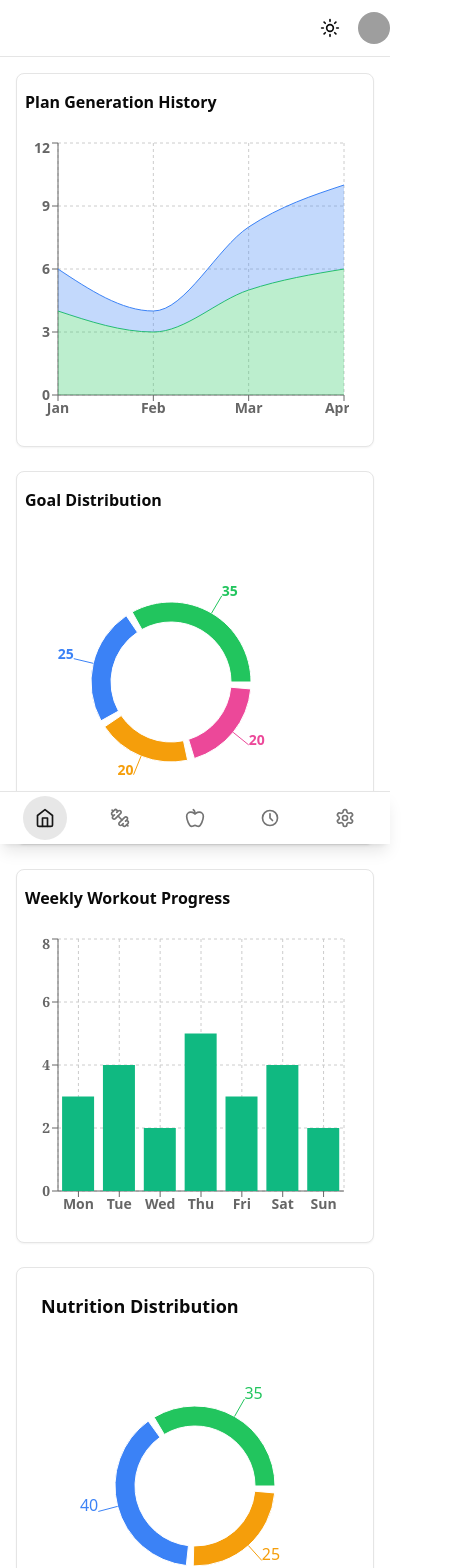
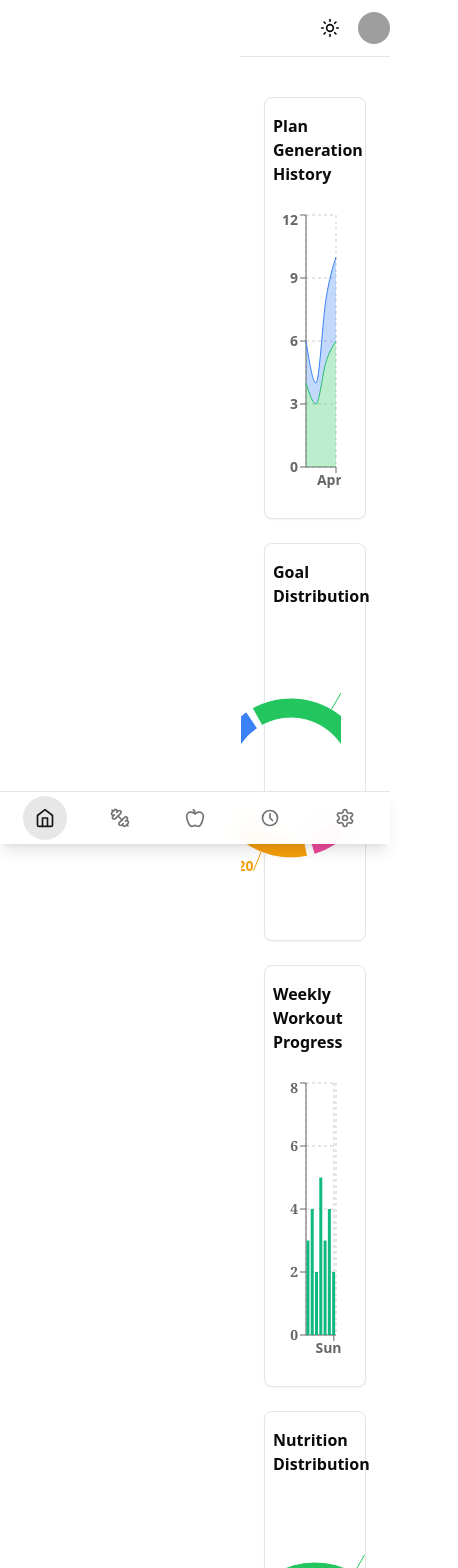
Before and after one commit to salar-ghi/fitnessFront, a Next.js app: page / in a window 390 px wide. Shown: the top 1568 px of the page, 458 px wide, since content can reach past the window. Built offline with nearby package versions, Linux system fonts and the light colour scheme; grey boxes are pictures that could not be loaded.

Commit message:
minor change

```diff
--- a/src/app/layout.tsx
+++ b/src/app/layout.tsx
@@ -1,3 +1,5 @@
+// 'use client'
+// import { Metadata } from 'next';
 import type { Metadata } from "next";
 import localFont from "next/font/local";
 import "./globals.css";
@@ -7,6 +9,10 @@ import { MainNav } from "@/components/layout/main-nav";
 import { MobileNav } from "@/components/layout/mobile-nav";
 import { UserNav } from "@/components/layout/user-nav";
 import { ModeToggle } from "@/components/layout/mode-toggle";
+
+import { setBooleanInLocalStorage, getBooleanFromLocalStorage } from "@/utils/localStorage";
+import React, { useState } from "react";
+
 
 const geistSans = localFont({
   src: "./fonts/GeistVF.woff",
@@ -29,13 +35,27 @@ export default function RootLayout({
 }: Readonly<{
   children: React.ReactNode;
 }>) {
+  // const { isToggled, toggle } = useToggleStore();
+
+  // useEffect(() => {
+  //   toggle();
+  // }, []);
+  // const [isToggled, setIsToggled] = useState<boolean>(false);
+  let isToggled = getBooleanFromLocalStorage("isToggled");
+  React.useEffect(() => {
+    isToggled = getBooleanFromLocalStorage("isToggled");
+
+  });
+  console.log(isToggled)
+
   return (
     <html lang="en" suppressHydrationWarning>
       <body className={`${geistSans.variable} ${geistMono.variable} antialiased`} suppressHydrationWarning>
           <ThemeProvider attribute="class" defaultTheme="system" enableSystem disableTransitionOnChange>
           <div className="min-h-screen bg-background">
             <MainNav />
-            <div className="transition-all duration-300 md:pl-[72px] xl:pl-[240px]">
+            <div className={`transition-all duration-300 ${isToggled ? "pl-[72px]": "pl-[240px]"}`}>
+            {/* <div className="transition-all duration-300 md:pl-[72px] xl:pl-[240px]"> */}
               <header className="sticky top-0 z-50 w-full border-b bg-background/95 backdrop-blur supports-[backdrop-filter]:bg-background/60">
                 <div className="container flex h-14 items-center">
                   <div className="flex-1" />
--- a/src/app/page.tsx
+++ b/src/app/page.tsx
@@ -62,39 +62,22 @@ const COLORS = ["#22c55e", "#3b82f6", "#f59e0b", "#ec4899"];
 
 export default function Home() {
   return (
-    <div className="container mx-auto min-w-full p-2 lg:p-4 xl:p-6">
+    <div className="container mx-auto min-w-full p-4 lg:p-4 xl:p-6">
       <div className="grid grid-cols-1 xl:grid-cols-3 gap-6">
 
         {/* Plan Generation History */}
-        <motion.div initial={{ opacity: 0, y: 20 }} animate={{ opacity: 1, y: 0 }} transition={{ delay: 0.1 }} className="xl:col-span-2">
+        <motion.div initial={{ opacity: 0, y: 20 }} animate={{ opacity: 1, y: 0 }} transition={{ delay: 0.1 }} className="xl:col-span-2 pt-4">
           <Card className="py-4 xl:py-6 xl:pr-6">
             <h2 className="text-md font-semibold mb-4 pl-2 lg:pl-4 xl:pl-6">Plan Generation History</h2>
             <div className="h-[300px] w-full">
               <ResponsiveContainer width="100%" height="100%" className="font-semibold text-sm pt-2 -ml-6 -mr-4 xl:mr-0 xl:-ml-4">
-                <AreaChart data={planData} className="">
+                <AreaChart data={planData} className="text-sm font-semibold">
                   <CartesianGrid strokeDasharray="3 3" />
                   <XAxis dataKey="name" />
                   <YAxis />
                   <Tooltip />
-                  <Area
-                    type="monotone"
-                    dataKey="workouts"
-                    stackId="1"
-                    stroke="#22c55e"
-                    fill="#22c55e"
-                    fillOpacity={0.3}
-                    name="Workout Plans"
-                  />
-                  <Area
-                    type="monotone"
-                    dataKey="diets"
-                    stackId="1"
-                    stroke="#3b82f6"
-                    fill="#3b82f6"
-                    fillOpacity={0.3}
-                    name="Diet Plans"
-                    className="text-green-500 text-sm font-semibold"
-                  />
+                  <Area type="monotone" dataKey="workouts" stackId="1" stroke="#22c55e" fill="#22c55e" fillOpacity={0.3} name="Workout Plans" />
+                  <Area type="monotone" dataKey="diets" stackId="1" stroke="#3b82f6" fill="#3b82f6" fillOpacity={0.3} name="Diet Plans" className="text-green-500 text-sm font-semibold" />
                 </AreaChart>
               </ResponsiveContainer>
             </div>
@@ -130,7 +113,7 @@ export default function Home() {
                 <BarChart data={workoutData} className="text-sm font-semibold">
                   <CartesianGrid strokeDasharray="3 3" />
                   <XAxis dataKey="name" className="font-semibold text-sm "/>
-                  <YAxis className="font-serif bg-slate-900  text-sm" />
+                  <YAxis className="font-serif bg-slate-900 text-sm" />
                   <Tooltip />
                   <Bar dataKey="workouts" fill="#10B981" className="text-green-500 text-sm font-semibold" />
                 </BarChart>
@@ -139,13 +122,10 @@ export default function Home() {
           </Card>
         </motion.div>
 
-        <motion.div
-          initial={{ opacity: 0, y: 20 }}
-          animate={{ opacity: 1, y: 0 }}
-          transition={{ delay: 0.4 }} >
-          <Card className="p-6">
-            <h3 className="text-lg font-semibold mb-4">Nutrition Distribution</h3>
-            <div className="h-[300px]">
+        <motion.div initial={{ opacity: 0, y: 20 }} animate={{ opacity: 1, y: 0 }} transition={{ delay: 0.4 }} >
+          <Card className="py-4 xl:py-6 xl:pr-6">
+            <h3 className="text-md font-semibold mb-4 pl-2 lg:pl-4 xl:pl-6">Nutrition Distribution</h3>
+            <div className="h-[300px] w-full">
               <ResponsiveContainer width="100%" height="100%">
                 <PieChart>
                   <Pie data={dietData} cx="50%" cy="50%"
@@ -171,7 +151,7 @@ export default function Home() {
                 <AreaChart data={workoutData} className="text-sm font-semibold">
                   <CartesianGrid strokeDasharray="3 3" />
                   <XAxis dataKey="name" className="font-semibold text-sm "/>
-                  <YAxis />
+                  <YAxis className="font-serif bg-slate-900 text-sm"/>
                   <Tooltip />
                   <Area type="monotone" dataKey="workouts" stroke="#10B981" fill="#10B981" className="text-green-500 text-sm font-semibold"/>
                 </AreaChart>
--- a/src/components/layout/main-nav.tsx
+++ b/src/components/layout/main-nav.tsx
@@ -4,16 +4,11 @@ import Link from "next/link";
 import { usePathname } from "next/navigation";
 import { motion, AnimatePresence } from "framer-motion";
 import { useState, useEffect } from "react";
-import { ChevronLeft, Home,
+import { // ChevronLeft, Home, Calendar, History, Settings, Apple, MenuIcon,
   Dumbbell,
-  Calendar,
-  History,
-  Settings,
-  Apple,
-  MenuIcon } from "lucide-react";
+} from "lucide-react";
 import {
   Home3D,
-  Dumbbell3D,
   Calendar3D,
   History3D,
   Settings3D,
@@ -22,6 +17,9 @@ import {
 } from "@/components/ui/3d-icons";
 import { cn } from "@/lib/utils";
 import { Button } from "@/components/ui/button";
+// import useToggleStore from '@/lib/store/toggle-store';
+import { setBooleanInLocalStorage, getBooleanFromLocalStorage } from "@/utils/localStorage";
+
 
 const navItems = [
   {
@@ -58,13 +56,28 @@ const navItems = [
 
 export function MainNav() {
   const pathname = usePathname();
-  const [isCollapsed, setIsCollapsed] = useState(false);
+  // const [isCollapsed, setIsCollapsed] = useState(false);
+  // const [isCollapsed, setIsCollapsed] = useToggleStore(state => [state.isCollapsed, state.setIsCollapsed]);
+  // const { isToggled, toggle } = useToggleStore();
+  const [isToggled, setIsToggled] = useState<boolean>(false);
   const [isMobile, setIsMobile] = useState(false);
 
   useEffect(() => {
+    // Retrieve the value from local storage on component mount
+    const storedValue = getBooleanFromLocalStorage("isToggled");
+    setIsToggled(storedValue);
+  }, []);
+
+  const handleToggle = () => {
+    const newValue = !isToggled;
+    setIsToggled(newValue);
+    setBooleanInLocalStorage("isToggled", newValue); // Store the new
+  };
+
+  useEffect(() => {
     const checkWidth = () => {
-      setIsMobile(window.innerWidth < 1199);
-      setIsCollapsed(window.innerWidth < 1199);
+      setIsMobile(window.innerWidth < 1280);
+      setIsToggled(window.innerWidth < 1280);
     };
 
     checkWidth();
@@ -76,7 +89,7 @@ export function MainNav() {
     <AnimatePresence>
       <motion.div
         initial={{ x: isMobile ? -240 : 0 }}
-        animate={{ x: isCollapsed ? 0 : 0, width: isCollapsed? 72: 240 }}
+        animate={{ x: isToggled ? 0 : 0, width: isToggled ? 72: 240 }}
         transition={{ type: "spring", stiffness: 300, damping: 30 }}
         className={cn(
           "hidden md:flex h-screen flex-col fixed left-0 top-0 bottom-0 border-r bg-background/95 backdrop-blur-md shadow-lg z-50",
@@ -84,28 +97,23 @@ export function MainNav() {
         )}
       >
         <div className="flex h-14 items-center px-4 border-b justify-between bg-background/95 backdrop-blur">
-          {!isCollapsed && (
+          {!isToggled && (
             <Link href="/" className="flex items-center space-x-2">
-              <motion.div
-                whileHover={{ scale: 1.1, rotate: 10 }}
-                whileTap={{ scale: 0.9 }}
-              >
+              <motion.div whileHover={{ scale: 1.1, rotate: 10 }} whileTap={{ scale: 0.9 }} >
                 <Dumbbell className="h-5 w-5 text-primary" />
               </motion.div>
               <span className="font-semibold">Fitness App</span>
             </Link>
           )}
           <Button
-            variant="ghost"
-            size="icon"
-            onClick={() => setIsCollapsed(!isCollapsed)}
-            className={cn(
-              "hover:bg-primary/10 transition-all duration-300",
-              isCollapsed ? "w-full justify-center" : "ml-auto"
+            // variant="ghost" size="icon" onClick={() => setIsToggled(!isToggled)}
+            variant="ghost" size="icon" onClick={handleToggle}
+            className={cn("hover:bg-primary/10 transition-all duration-300",
+              isToggled ? "w-full justify-center" : "ml-auto"
             )}
           >
             <motion.div
-              animate={{ rotate: isCollapsed ? 0 : 180}}
+              animate={{ rotate: isToggled ? 0 : 180}}
               transition={{ duration: 0.3 }}
               // whileHover={{ scale: 1.1 }}
               // whileTap={{ scale: 0.9 }}
@@ -133,7 +141,7 @@ export function MainNav() {
                     className="relative" >
                     <Icon className="h-[18px] w-[18px]" />
                   </motion.div>
-                  {!isCollapsed && (
+                  {!isToggled && (
                     <span className="font-medium">{item.title}</span>
                   )}
                   {isActive && (
--- /dev/null
+++ b/src/lib/store/toggle-store.ts
@@ -0,0 +1,32 @@
+// "use client";
+
+// import { create } from 'zustand';
+// // import { persist } from 'zustand/middleware';
+
+
+// interface ToggleState {
+//     isCollapsed: boolean;
+//     setIsCollapsed: (collapsed: boolean) => void;
+// }
+
+// const useToggleStore = create<ToggleState>((set) => ({
+//     isCollapsed: false,
+//     setIsCollapsed: (collapsed) => set({ isCollapsed: collapsed }),
+// }));
+
+// export default useToggleStore;
+
+
+import { create } from 'zustand';
+
+interface StoreState {
+    isToggled: boolean;
+    toggle: () => void;
+}
+
+const useStore = create<StoreState>((set) => ({
+    isToggled: false,
+    toggle: () => set((state) => ({ isToggled: !state.isToggled })),
+}));
+
+export default useStore;
--- /dev/null
+++ b/src/utils/localStorage.ts
@@ -0,0 +1,15 @@
+// import { useState, useEffect } from 'react';
+
+export const setBooleanInLocalStorage = (key: string, value: boolean) => {
+    if (typeof window !== "undefined") {
+        window.localStorage.setItem(key, JSON.stringify(value));
+    }
+};
+
+export const getBooleanFromLocalStorage = (key: string): boolean => {
+    if (typeof window !== "undefined") {
+        const item = window.localStorage.getItem(key);
+        return item ? JSON.parse(item) : false; // Default to false if not found
+    }
+    return false; // Default return value when not in browser
+};
```
